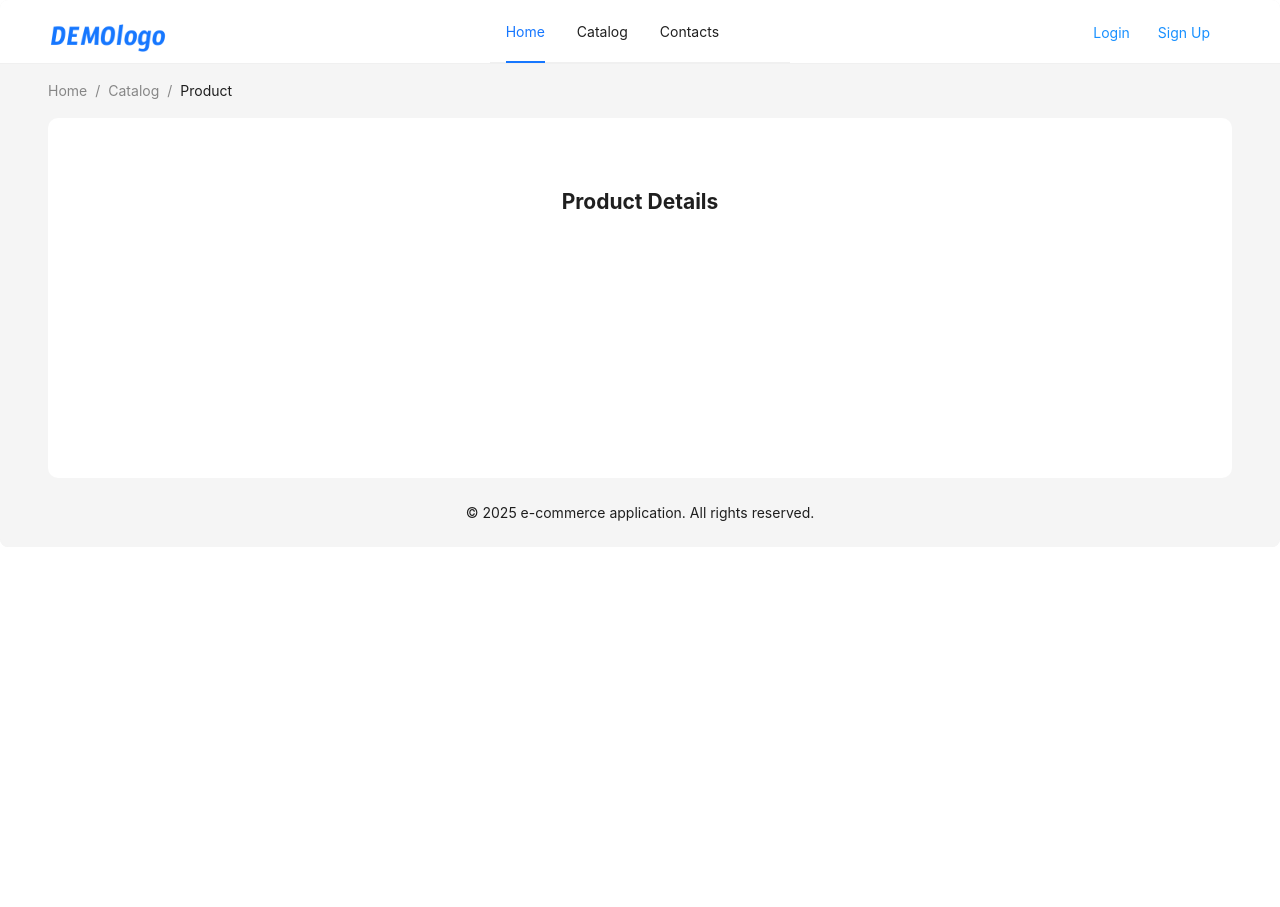
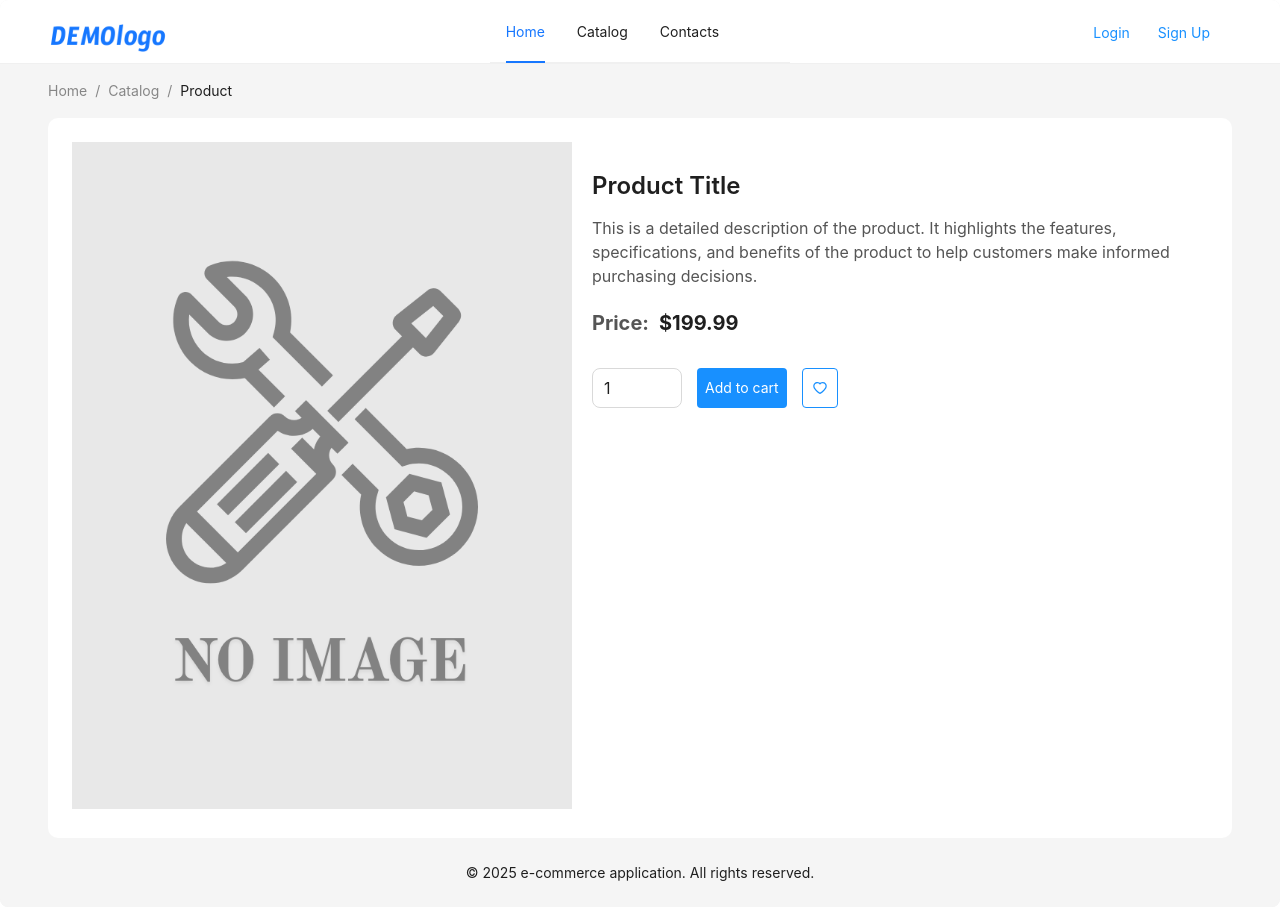
Before and after one commit to MaximPekshev/shagr, a React (Vite) app: page /catalog/1 in a window 1280 px wide. Before the commit the page ends 800 px from the top, so only its background shows below. Built offline with nearby package versions, Linux system fonts and the light colour scheme.

Commit message:
Product page added. Product wrapper created

```diff
--- a/src/components/layout/layout.module.css
+++ b/src/components/layout/layout.module.css
@@ -17,7 +17,6 @@
 .content {
     text-align: center;
     min-height: 120px;
-    line-height: 120px;
     padding: 0 48px;
 }
 
--- a/src/components/productPage/ProductWrapper.jsx
+++ b/src/components/productPage/ProductWrapper.jsx
@@ -1,8 +1,45 @@
+import styles from './productWrapper.module.css';
+import noImage from '../../assets/img/product/no_image.png';
+import { ShoppingCartOutlined, HeartOutlined, HeartFilled } from '@ant-design/icons';
+import { InputNumber, Image } from 'antd';
 export const ProductWrapper = () => {
+
+    const qtyOnChange = value => {
+        console.log('changed', value);
+    };
+
     return (
-        <div>
-            <h2>Product Details</h2>
-            {/* Product details content goes here */}
+        <div className={styles.productWrapper}>
+            <div className={styles.productImage}>
+                <Image
+                    alt="basic image"
+                    src={noImage}
+                    placeholder={
+                    <Image
+                        preview={false}
+                        alt="placeholder image"
+                        src={noImage}
+                    />
+                    }
+                />
+            </div>
+            <div className={styles.productDetails}>
+                <h1 className={styles.productTitle}>Product Title</h1>
+                <p className={styles.productDescription}>
+                    This is a detailed description of the product. It highlights the features, specifications, and benefits of the product to help customers make informed purchasing decisions.
+                </p>
+                <p className={styles.productPrice}><span>Price:</span>$199.99</p>
+                <div className={styles.productActions}>
+                    <InputNumber size="large" min={1} max={100000} defaultValue={1} onChange={qtyOnChange} />
+                    <button className={styles.addToCartButton}>
+                        <ShoppingCartOutlined className={styles.cartIcon} />
+                        <span>Add to cart</span>
+                    </button>
+                    <button className={styles.addToWishlistButton}>
+                        <HeartOutlined />
+                    </button>
+                </div>
+            </div>
         </div>
     );
 }
--- /dev/null
+++ b/src/components/productPage/productWrapper.module.css
@@ -0,0 +1,94 @@
+.productWrapper {
+    max-width: 1200px;
+    display: flex;
+    justify-content: center;
+    margin: 0 auto;
+}
+
+.productDetails {
+    padding: 20px;
+}
+
+.productTitle {
+    font-size: 24px;
+    font-weight: 600;
+    margin: 10px 0;
+    line-height: 1.2;
+    text-align: start;
+}
+
+.productDescription {
+    font-size: 16px;
+    color: #555;
+    margin-top: 15px;
+    line-height: 1.5;
+    text-align: start;
+}
+
+.productPrice {
+    font-size: 20px;
+    font-weight: 700;
+    margin-top: 20px;
+    text-align: start;
+}
+
+.productPrice span {
+    margin-right: 10px;
+    color: #555;
+}
+
+.productActions {
+    margin-top: 30px;
+    display: flex;
+    gap: 15px;
+}
+
+.addToCartButton {
+    display: flex;
+    align-items: center;
+    border-radius: 4px;
+    padding: 8px 8px;
+    border: none;
+    background-color: #1890ff;
+    color: #fff;
+    cursor: pointer;
+    z-index: 200;
+}
+
+.addToCartButton:hover {
+    background-color: #40a9ff;
+
+}
+
+.addToCartButton svg {
+    width: 20px;
+    height: 20px;
+}
+
+.addToWishlistButton {
+    padding: 4px 10px;
+    cursor: pointer;
+    border-radius: 4px;
+    border: 1px solid #1890ff;
+    background: none;
+    color: #1890ff;
+}
+
+.cartIcon {
+    display: none;
+}
+
+.productImage {
+    max-width: 500px;
+    width: 100%;
+    border-radius: 8px;
+}
+
+
+@media (max-width: 768px) {
+    .productWrapper {
+        padding: 10px;
+        flex-direction: column;
+        align-items: center;
+    }
+}
```
